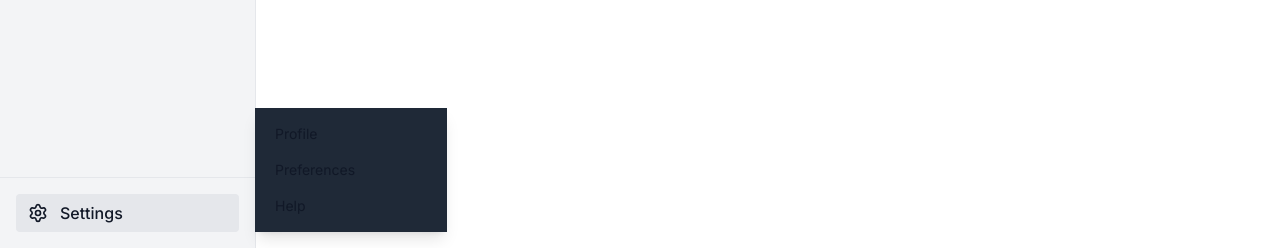
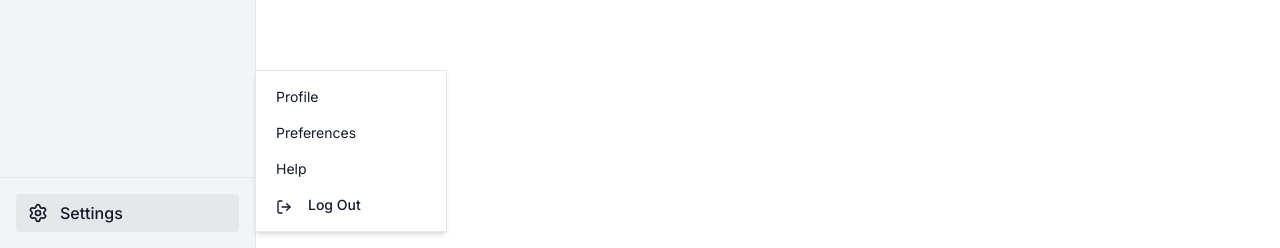
Before and after one commit to dhikad19/inkarsia, a Next.js app: page /auth/login in a window 1280 px wide. Both pictures are taken after a click on the button "Settings". Shown: the part 552-800 px from the top of the page. Built offline with nearby package versions, Linux system fonts and the light colour scheme; no server answers.

Commit message:
adjust sidebar ui

```diff
--- a/src/components/Sidebar.tsx
+++ b/src/components/Sidebar.tsx
@@ -8,6 +8,7 @@ import {
   Settings,
   ChevronDown,
   ChevronRight,
+  LogOut,
   Folder,
 } from "lucide-react";
 import { LucideIcon } from "lucide-react";
@@ -168,26 +169,30 @@ export default function Sidebar({
         {isDropdownOpen && (
           <div
             ref={panelRef}
-            className="absolute left-full bottom-0 mb-4 ml-0 w-48 rounded-md bg-gray-800 dark:bg-gray-900 shadow-lg p-2 z-20"
+            className="absolute rounded-xl border shadow-md border-gray-200 left-full bottom-0 mb-4 ml-0 w-48 dark:bg-[#171717] p-2 z-20"
           >
             <Link
               href="/profile"
-              className="block px-3 py-2 rounded text-sm hover:bg-gray-700 dark:hover:bg-gray-700"
+              className="block px-3 py-2 rounded text-sm hover:bg-gray-200 dark:hover:bg-gray-700"
             >
               Profile
             </Link>
             <Link
               href="/preferences"
-              className="block px-3 py-2 rounded text-sm hover:bg-gray-700 dark:hover:bg-gray-700"
+              className="block px-3 py-2 rounded text-sm hover:bg-gray-200 dark:hover:bg-gray-700"
             >
               Preferences
             </Link>
             <Link
               href="/help"
-              className="block px-3 py-2 rounded text-sm hover:bg-gray-700 dark:hover:bg-gray-700"
+              className="block px-3 py-2 rounded text-sm hover:bg-gray-200 dark:hover:bg-gray-700"
             >
               Help
             </Link>
+            <button className="block px-3 text-sm flex w-full py-2 rounded text-sm hover:bg-gray-200 dark:hover:bg-gray-700">
+              <LogOut className="h-4 w-4 mt-1 mr-4" />
+              Log Out
+            </button>
           </div>
         )}
       </div>
```
